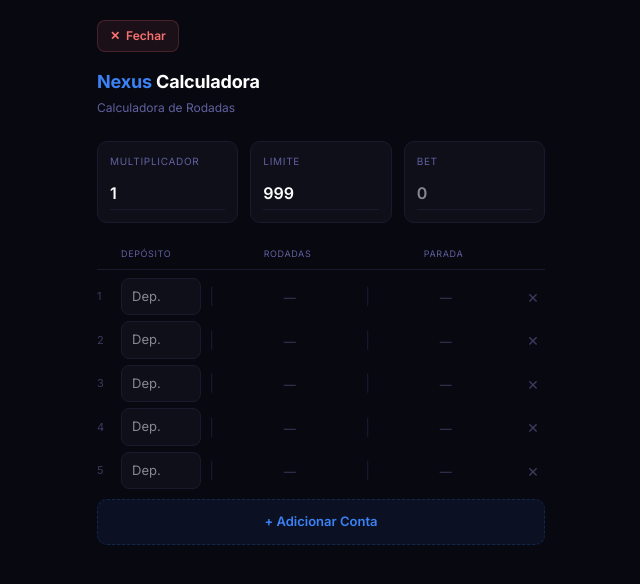
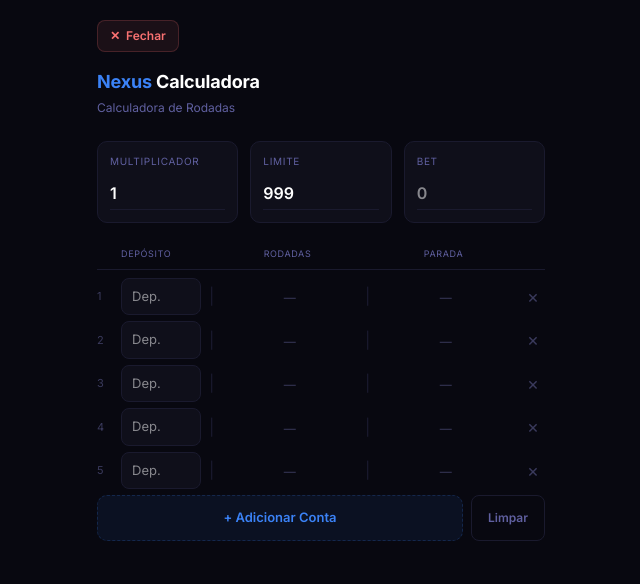
Before and after one commit to fbrunodev/nexus-sheets-frontend, a Next.js app: page /calculadora-rodadas in a window 1280 px wide. Shown: the top 584 px of the page, without its empty margins (319-959 px from the left). Built offline with nearby package versions, Linux system fonts and the light colour scheme.

Commit message:
feat: calculadora - persist state in localStorage with clear button

```diff
--- a/app/calculadora-rodadas/page.tsx
+++ b/app/calculadora-rodadas/page.tsx
@@ -32,6 +32,25 @@ export default function CalculadoraRodadas() {
   const [focusedInput, setFocusedInput] = useState<string | null>(null);
   const [mounted, setMounted] = useState(false);
   useEffect(() => setMounted(true), []);
+
+  useEffect(() => {
+    if (!mounted) return;
+    const saved = localStorage.getItem("calculadora-state");
+    if (saved) {
+      try {
+        const state = JSON.parse(saved);
+        if (state.xStr) setXStr(state.xStr);
+        if (state.limiteStr) setLimiteStr(state.limiteStr);
+        if (state.divisorStr) setDivisorStr(state.divisorStr);
+        if (state.contas) setContas(state.contas);
+      } catch (e) {}
+    }
+  }, [mounted]);
+
+  useEffect(() => {
+    if (!mounted) return;
+    localStorage.setItem("calculadora-state", JSON.stringify({ xStr, limiteStr, divisorStr, contas }));
+  }, [xStr, limiteStr, divisorStr, contas, mounted]);
 
   if (typeof window !== "undefined") {
     window.addEventListener("beforeinstallprompt", (e) => {
@@ -221,15 +240,35 @@ export default function CalculadoraRodadas() {
         );
       })}
 
-      {/* Botão adicionar conta */}
+      {/* Botões de ação */}
+      <div style={{ display: "flex", gap: "8px", marginTop: "4px" }}>
         <button
           onClick={addConta}
-        style={{ width: "100%", marginTop: "4px", background: "rgba(59,130,246,0.08)", border: "1px dashed rgba(59,130,246,0.2)", borderRadius: "10px", padding: "12px", color: "#3b82f6", fontSize: "13px", fontWeight: "600", cursor: "pointer", fontFamily: "Inter, sans-serif", transition: "background 0.15s" }}
+          style={{ flex: 1, background: "rgba(59,130,246,0.08)", border: "1px dashed rgba(59,130,246,0.2)", borderRadius: "10px", padding: "12px", color: "#3b82f6", fontSize: "13px", fontWeight: "600", cursor: "pointer", fontFamily: "Inter, sans-serif", transition: "background 0.15s" }}
           onMouseEnter={e => { e.currentTarget.style.background = "rgba(59,130,246,0.14)"; }}
           onMouseLeave={e => { e.currentTarget.style.background = "rgba(59,130,246,0.08)"; }}
         >
           + Adicionar Conta
         </button>
+        <button
+          onClick={() => {
+            localStorage.removeItem("calculadora-state");
+            setXStr("1");
+            setLimiteStr("999");
+            setDivisorStr("");
+            setContas([
+              { id: 1, deposito: "" },
+              { id: 2, deposito: "" },
+              { id: 3, deposito: "" },
+              { id: 4, deposito: "" },
+              { id: 5, deposito: "" },
+            ]);
+          }}
+          style={{ background: "transparent", border: "1px solid #1a1a2e", borderRadius: "8px", padding: "10px 16px", color: "#6060a0", fontSize: "12px", fontWeight: "600", cursor: "pointer", fontFamily: "Inter, sans-serif" }}
+        >
+          Limpar
+        </button>
+      </div>
     </div>
   );
 }
```
Lines whose indentation alone changed are shown as unchanged.
